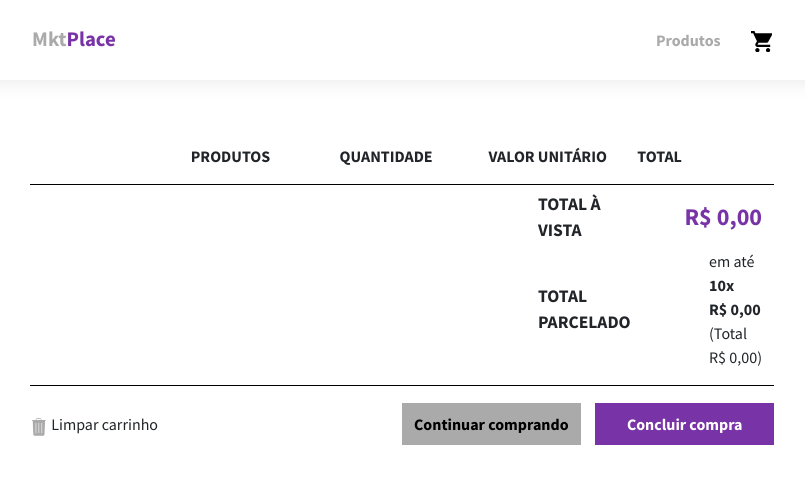
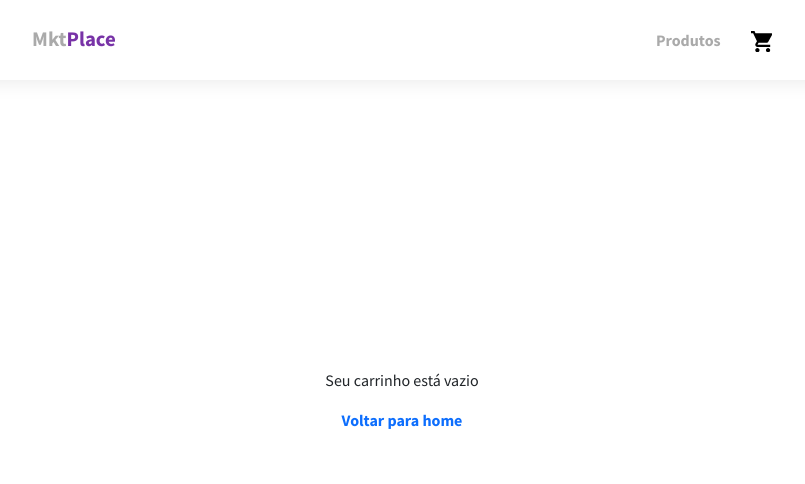
Before and after one commit to owInteractive/desafio-front-end, a Vue app: page /carrinho in a window 1280 px wide. Shown: the top 484 px of the page, without its empty margins (238-1043 px from the left). Built offline with nearby package versions, Linux system fonts and the light colour scheme; what v-mask would draw is missing.

Commit message:
Adicionando div para carrinho vazio

```diff
--- a/src/views/CartView.vue
+++ b/src/views/CartView.vue
@@ -1,5 +1,5 @@
 <template>
-  <div class="cart container-fluid">
+  <div v-if="getProductsInBag.length > 0" class="cart container-fluid">
     <div class="cart-item-header row">
       <div class="col cart-item-header-description"></div>
       <div class="col cart-item-header-description">
@@ -71,6 +71,14 @@
       </div>
       <div class="col-lg-3 cart-item-actions-buy">
         <button @click="() => this.$router.push({ name: 'checkout' })">Concluir compra</button>
+      </div>
+    </div>
+  </div>
+  <div v-else class="cart-empty container-fluid">
+    <div class="cart-empty-item row">
+      <div class="col-lg-4 offset-lg-4">
+        <p>Seu carrinho está vazio</p>
+        <router-link to="/">Voltar para home</router-link>
       </div>
     </div>
   </div>
@@ -286,4 +294,20 @@ export default {
         background-color: $purple-color
         color: $light-color
         font-family: 'SourceSansBold', "sans-serif"
+
+.cart-empty
+  width: 100%
+  min-height: 80%
+  display: flex
+  justify-content: center
+  align-items: center
+
+  .cart-empty-item
+    width: 100%
+    text-align: center
+
+    a
+      text-decoration: none
+      font-family: 'SourceSansBold', "sans-serif"
+
 </style>
```
